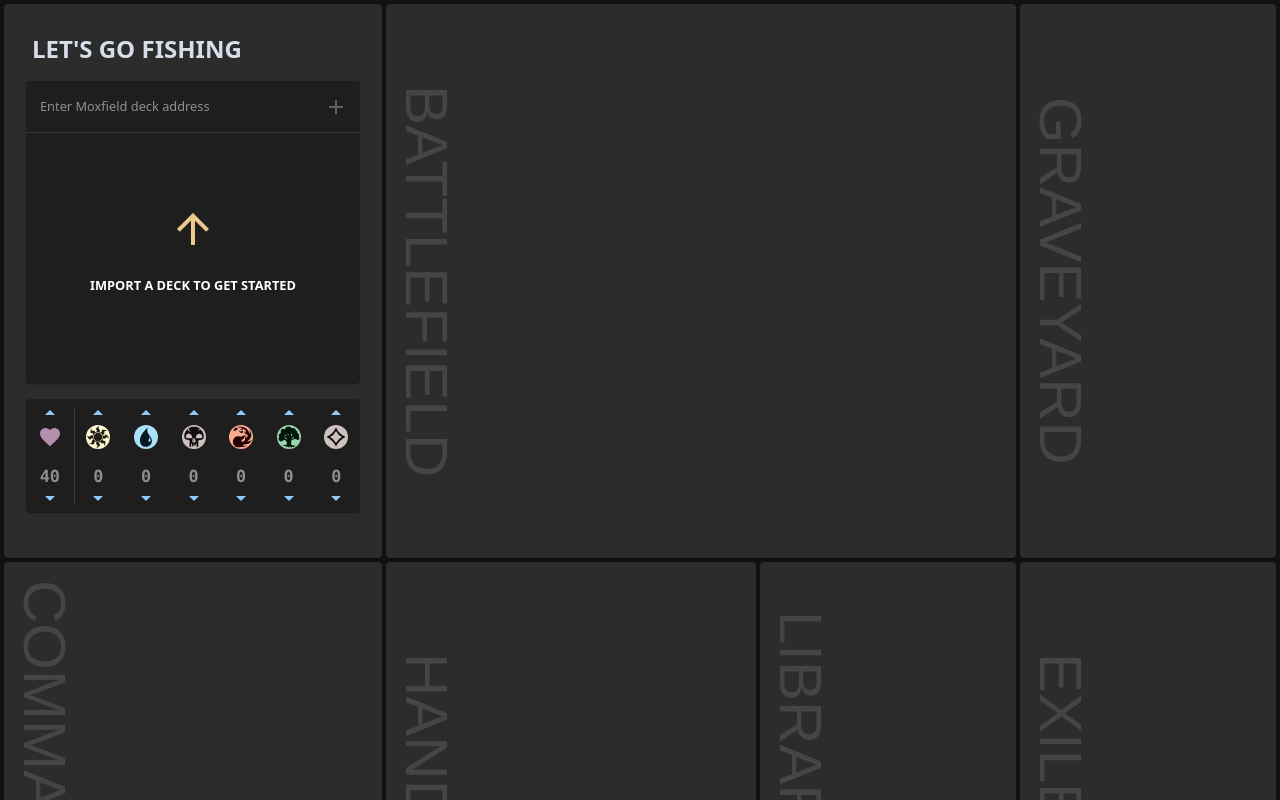
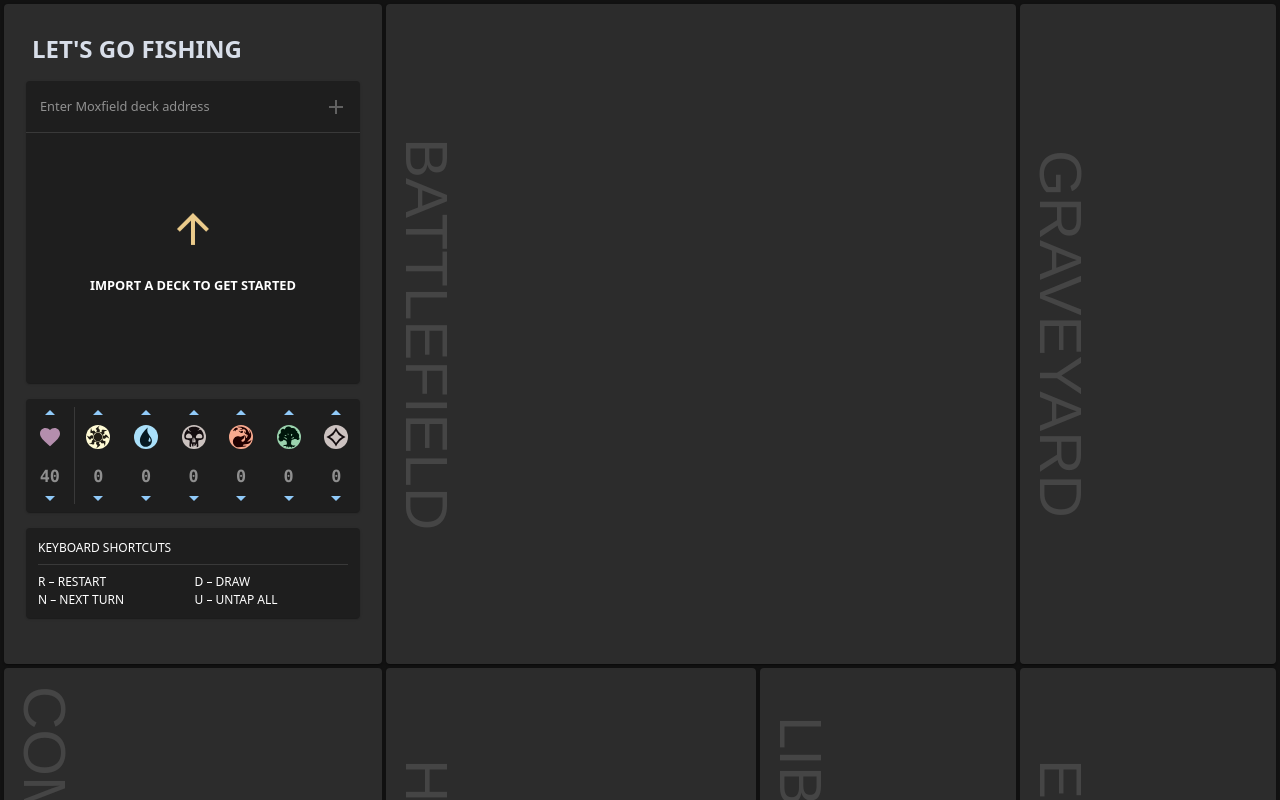
Before and after one commit to avocadianmage/lets-go-fishing, a React (Create React App) app in the folder client/: page / in a window 1280 px wide. Built offline with nearby package versions, Linux system fonts and the light colour scheme.

Commit message:
shortcuts widget

```diff
--- a/client/src/components/css/gameLayout.css
+++ b/client/src/components/css/gameLayout.css
@@ -47,10 +47,6 @@
     flex: 1;
 }
 
-.widget {
-    margin-bottom: 16px;
-}
-
 .removeMuiButtonGroupBorder {
     border-style: none !important;
 }
--- a/client/src/components/lefter/lefter.tsx
+++ b/client/src/components/lefter/lefter.tsx
@@ -1,19 +1,20 @@
-import React, { useEffect, useRef, useState } from 'react';
+import { Favorite } from '@mui/icons-material';
+import { CardContent, Divider, Paper } from '@mui/material';
+import { useEffect, useRef, useState } from 'react';
 import { DatabaseService, DeckInfo } from '../../services/dbSvc';
+import { STARTING_LIFE } from '../../utilities/constants';
+import { GameDetailsState, ManaColor, Pane } from '../gameLayout/gameLayout';
 import { DeckImport } from './deckImport';
-import { CardContent, Divider, Paper } from '@mui/material';
 import { DeckSelect } from './deckSelect';
-import { GameDetailsState, ManaColor, Pane } from '../gameLayout/gameLayout';
 import { NumberWheel } from './numberWheel';
-import { Favorite } from '@mui/icons-material';
-import { STARTING_LIFE } from '../../utilities/constants';
 
+import SvgManaBlack from '../../assets/mana-black.svg';
+import SvgManaBlue from '../../assets/mana-blue.svg';
+import SvgManaColorless from '../../assets/mana-colorless.svg';
+import SvgManaGreen from '../../assets/mana-green.svg';
+import SvgManaRed from '../../assets/mana-red.svg';
 import SvgManaWhite from '../../assets/mana-white.svg';
-import SvgManaBlue from '../../assets/mana-blue.svg';
-import SvgManaBlack from '../../assets/mana-black.svg';
-import SvgManaRed from '../../assets/mana-red.svg';
-import SvgManaGreen from '../../assets/mana-green.svg';
-import SvgManaColorless from '../../assets/mana-colorless.svg';
+import { Shortcuts } from './shortcuts';
 
 interface LefterProps {
     gameDetailsState: GameDetailsState;
@@ -89,7 +90,7 @@ export const Lefter = ({
             <CardContent>
                 <h1 style={{ margin: 6, marginBottom: 16 }}>Let's Go Fishing</h1>
 
-                <Paper className='widget'>
+                <Paper sx={{ marginBottom: '16px' }}>
                     <DeckImport ref={deckImportRef} onImport={addDeck} />
                     <Divider />
                     <DeckSelect
@@ -100,7 +101,7 @@ export const Lefter = ({
                     />
                 </Paper>
 
-                <Paper className='widget' sx={{ display: 'flex' }}>
+                <Paper sx={{ marginBottom: '16px', display: 'flex' }}>
                     <NumberWheel
                         label='life'
                         icon={<Favorite sx={{ color: 'var(--nord15)' }} />}
@@ -117,6 +118,8 @@ export const Lefter = ({
                         <ManaNumberWheel key={color} color={ManaColor[color]} />
                     ))}
                 </Paper>
+
+                <Shortcuts />
             </CardContent>
         </Pane>
     );
--- /dev/null
+++ b/client/src/components/lefter/shortcuts.tsx
@@ -0,0 +1,32 @@
+import { Paper, Typography, Divider, TypographyProps, Box } from '@mui/material';
+
+const SingleShortcut = (props: TypographyProps) => (
+    <Typography variant='overline' lineHeight={1} {...props}>
+        {props.children}
+    </Typography>
+);
+
+const shortcutColProps = {
+    flexGrow: 1,
+    display: 'flex',
+    flexDirection: 'column',
+    gap: '6px',
+    p: '8px 0',
+};
+export const Shortcuts = () => (
+    <Paper sx={{ marginBottom: '16px', p: '4px 12px' }}>
+        <Typography variant='overline'>Keyboard shortcuts</Typography>
+        <Divider sx={{ marginBottom: '3px' }} />
+
+        <Box sx={{ display: 'flex' }}>
+            <Box sx={shortcutColProps}>
+                <SingleShortcut>R – Restart</SingleShortcut>
+                <SingleShortcut>N – Next turn</SingleShortcut>
+            </Box>
+            <Box sx={shortcutColProps}>
+                <SingleShortcut>D – Draw</SingleShortcut>
+                <SingleShortcut>U – Untap all</SingleShortcut>
+            </Box>
+        </Box>
+    </Paper>
+);
```
Also changed, not shown: client/src/components/gameLayout/gameLayout.tsx (+8 -8 lines).
